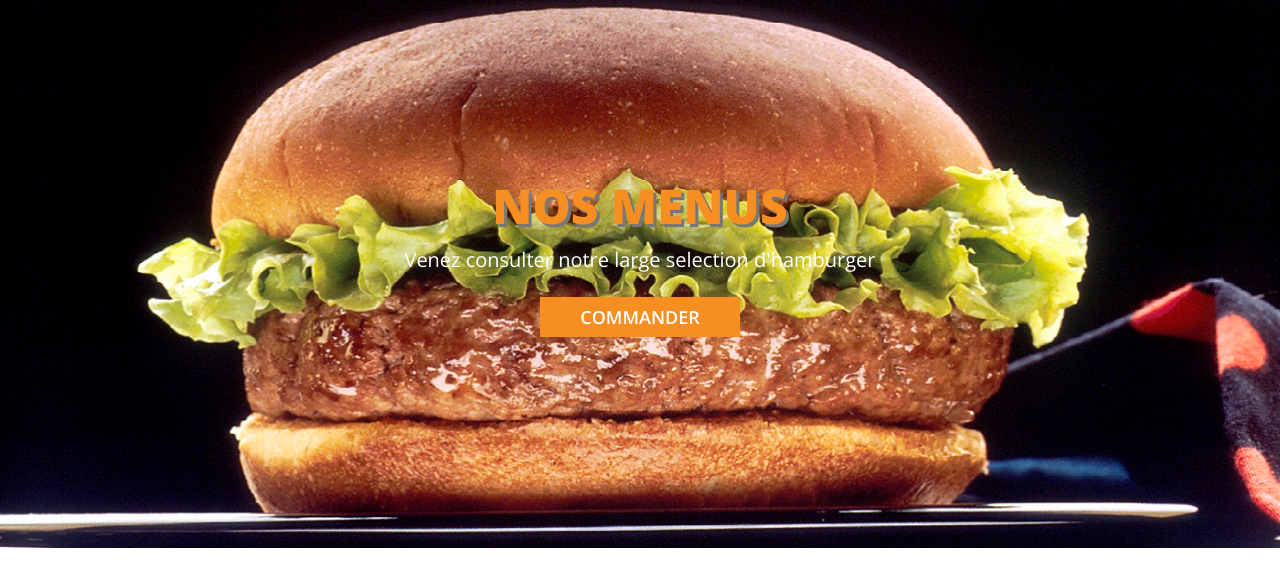
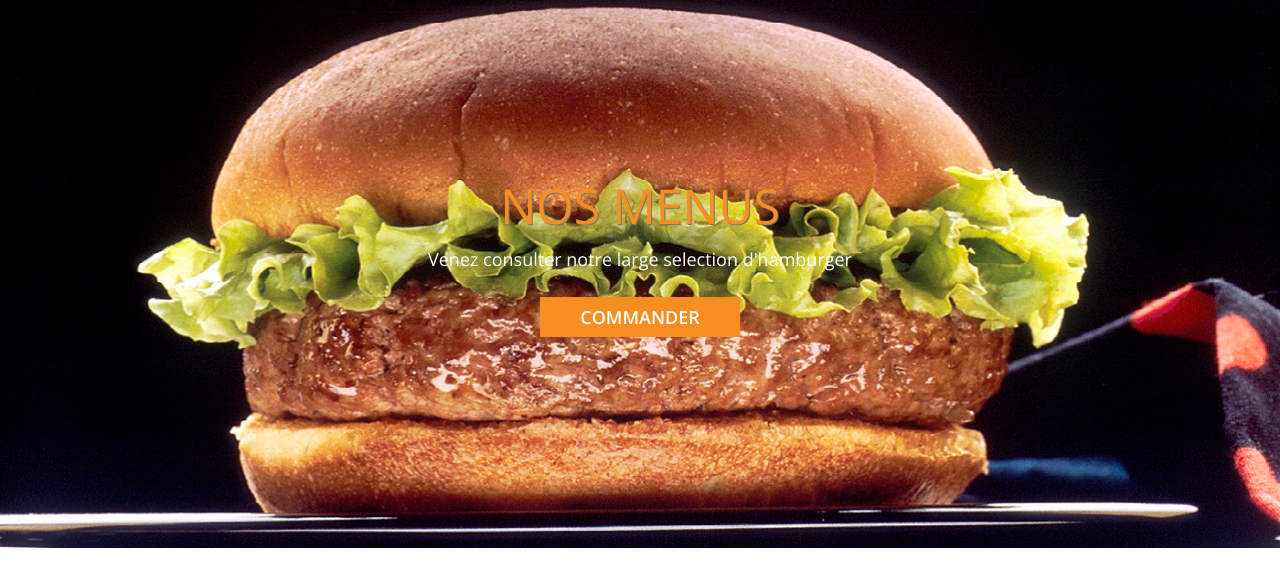
Before and after one commit to projetBertrandLoic/projetWeb, a PHP site: page / in a window 1280 px wide. Shown: the part 154-742 px from the top of the page. Run offline with PHP 8.4, Linux system fonts and the light colour scheme; data that the repository does not hold is empty.

Commit message:
Revert "changement slide 3 page index"
This reverts commit a73c8043544ae57557d1b41e9f1fdb5cc28d30dd.

```diff
--- a/css/style.css
+++ b/css/style.css
@@ -817,17 +817,17 @@ textarea {
 }
 
 .slider-caption h1 {
-  text-shadow: 3px 3px #777;
+  text-shadow: 1px 1px #777;
   font-size: 48px;
   padding-bottom: 10px;
-  font-weight: 900;
+  font-weight: 500;
   color: #f78e21;
   text-transform: uppercase;
 }
 
 .slider-caption p {
-  font-size: 20px;
-  font-weight: 500;
+  font-size: 18px;
+  font-weight: 300;
   color: #fff;
   line-height: 15px;
 }
--- a/index.php
+++ b/index.php
@@ -9,6 +9,7 @@
                         <div class="slider-caption">
                             <h1>Nos menus</h1>
                             <p>Venez consulter notre large selection d'hamburger</p>
+                           <!-- <br><br>eget tellus luctus fermentum.</p>-->
                             <a href="menu.php">Commander</a>
                         </div>
                       <img src="images/slide1.jpg" alt="" />
@@ -17,6 +18,7 @@
                         <div class="slider-caption">
                             <h1>Nos desserts</h1>
                             <p>Les meilleurs desserts jamais vu en Fast-Food </p>
+                           <!-- <br><br>consectetur tempor neque vitae iaculis. Aliquam erat volutpat.-->
                             <a href="menu.php">Commander</a>
                         </div>
                       <img src="images/slide2.jpg" alt="" />
@@ -24,10 +26,11 @@
                     <li>
                         <div class="slider-caption">
                             <h1>Nos Boissons</h1>
-                            <p><font color="black">Un tres grand choix de boissons pour vous satisfaire</font></p>
+                            <p>Un tres grand choix de boissons pour vous satisfaire</p>
+                          <!--  <br><br>ornare massa, quis dapibus quam condimentum id.</p>-->
                             <a href="menu.php">J'ai soif</a>
                         </div>
-                      <img src="images/slide4.jpg" alt="" />
+                      <img src="images/pep.jpg" alt="" />
                     </li>
                   </ul>
                 </div>
```
Also changed, not shown: images/slide4.jpg (deleted).
